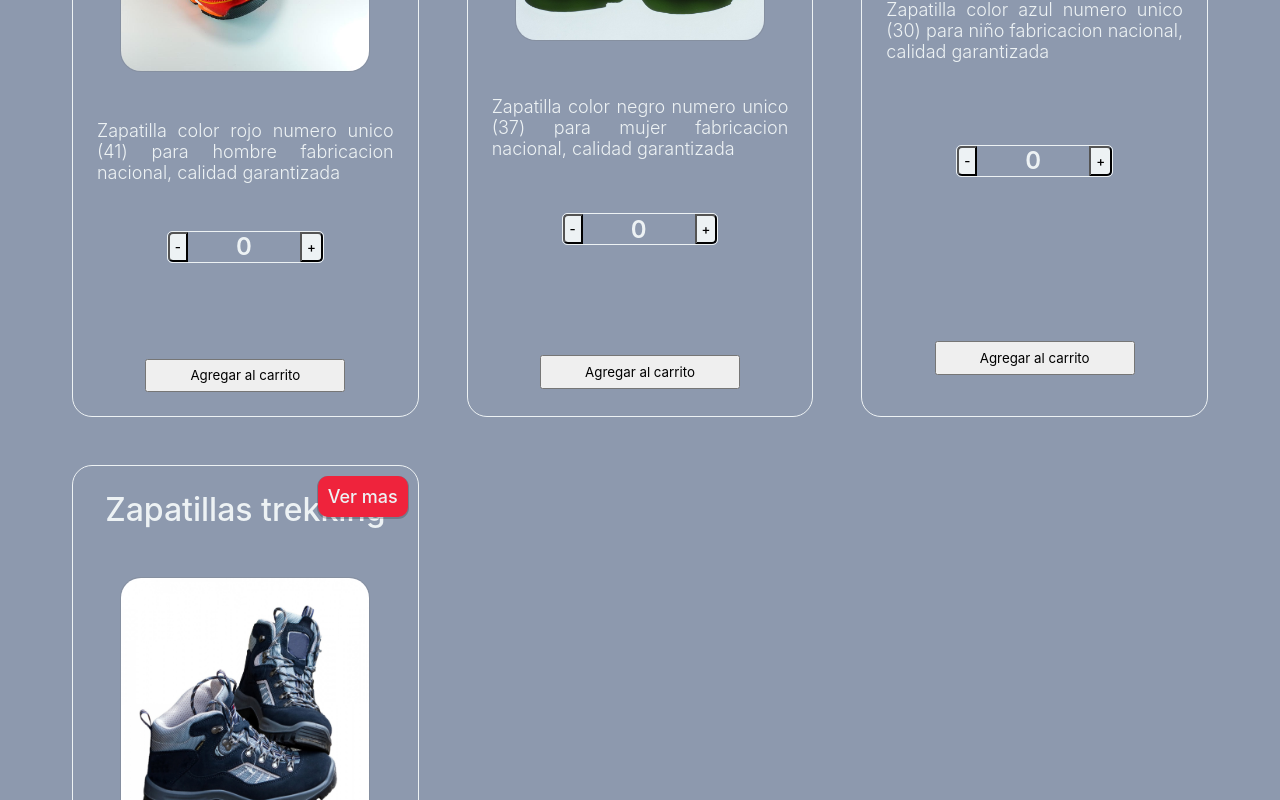
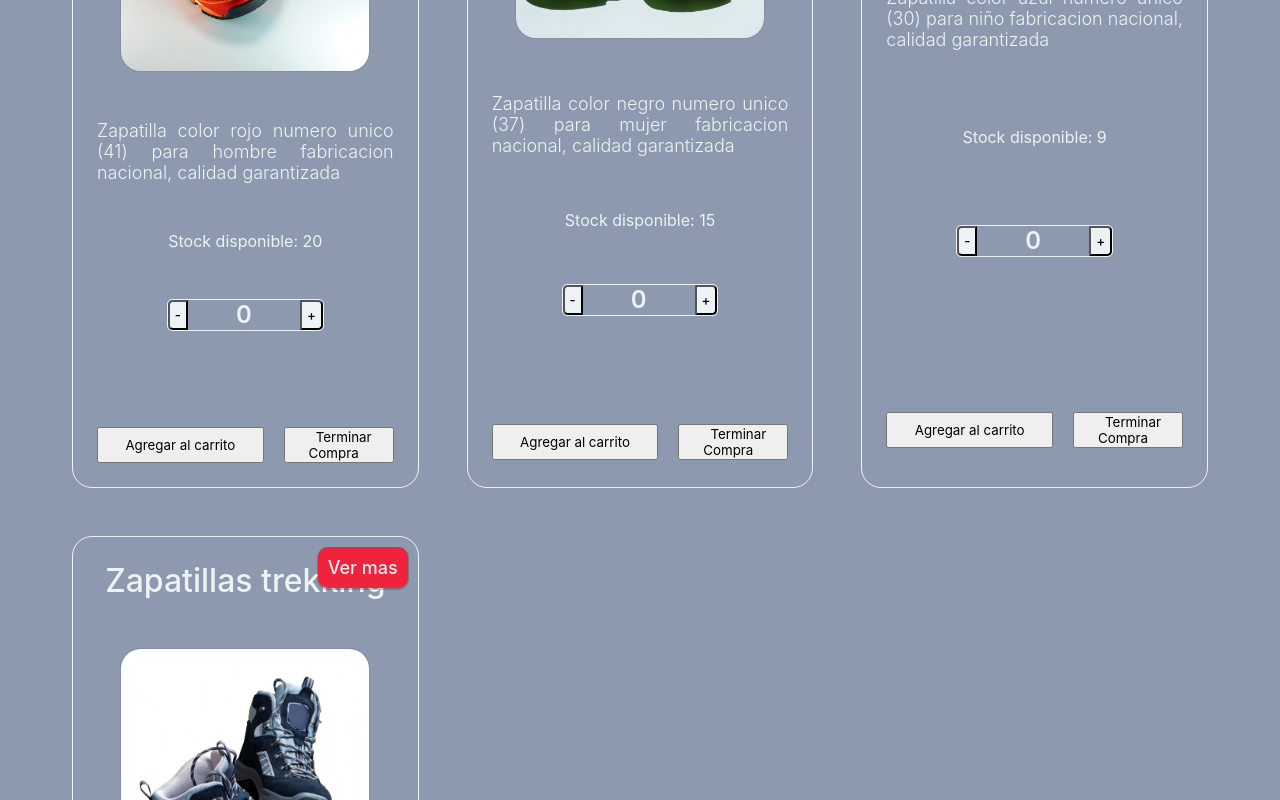
Before and after one commit to aenema25/tienda-virtual, a React (Create React App) app: page / in a window 1280 px wide. Shown: the part 700-1500 px from the top of the page. Built offline with nearby package versions, Linux system fonts and the light colour scheme.

Commit message:
Added "Terminar compra" button and "/cart" route

```diff
--- a/src/App.js
+++ b/src/App.js
@@ -30,6 +30,7 @@ function App() {
         <Route path='/' element={<ItemListContainer greetings={'¡ Bienvenido !'} productos={productos} />} />
         <Route path='/item/:id' element={<ItemDetailContainer type={"producto"} />} />
         <Route path='/category/:id' element={<ItemDetailContainer type={"categoria"} />} />
+        <Route path='/cart' element={<div>En construccion</div>} />
       </Routes>
 
     </div>
--- a/src/components/ItemDetail/index.js
+++ b/src/components/ItemDetail/index.js
@@ -41,7 +41,11 @@ const ItemDetail = ({ producto, initialStock, initial, more }) => {
             <div className="productoDescription">
                 {producto.description}
             </div>
+            <div className="productoStockDisponible">
+                Stock disponible: {stock}
+            </div>
             <div className="productoStock">
+
                 <button className="stockButtonLeft" onClick={restDown}>-</button>
                 <div className="cantidad">
                     {cantidad}
@@ -51,7 +55,12 @@ const ItemDetail = ({ producto, initialStock, initial, more }) => {
             <div className="emptyStockMessage">
                 {empty && 'Se alcanzo la maxima cantidad de items para este producto'}
             </div>
-            <button className="cartAddButton" onClick={updateStock}>Agregar al carrito</button>
+            <div className="buttonsContainer">
+                <button className="cartAddButton" onClick={updateStock}>Agregar al carrito</button>
+                <button className="cartEndButton"><Link to="/cart" >Terminar Compra</Link></button>
+
+            </div>
+
 
         </div>
     )
--- a/src/components/ItemDetail/itemdetail.css
+++ b/src/components/ItemDetail/itemdetail.css
@@ -17,8 +17,8 @@
 
 .productoCardTitle a {
     background-color: #EF233C;
-    color:#EDF2F4;
-    box-shadow: 0px 1px 0px 1px rgba(0, 0,0, 0.2);
+    color: #EDF2F4;
+    box-shadow: 0px 1px 0px 1px rgba(0, 0, 0, 0.2);
     padding: 10px;
     border-radius: 10px;
     position: absolute;
@@ -88,3 +88,20 @@
     font-size: 1rem;
     color: #EF233C;
 }
+
+.productoStockDisponible {
+    font-size: 16px;
+    font-weight: 400;
+}
+
+.cartEndButton a {
+    text-decoration: none;
+    color: black;
+    padding: 10px;
+}
+
+.buttonsContainer {
+    display: flex;
+
+    gap:20px
+}
--- a/src/components/Navbar/index.js
+++ b/src/components/Navbar/index.js
@@ -30,7 +30,9 @@ const Navbar = () => (
                 </a>
             </li>
             <li>
-                <CartWidget cantidad={8} />
+                <Link to='/cart'>
+                    <CartWidget cantidad={8} />
+                </Link>
             </li>
         </ul>
     </nav>
```
